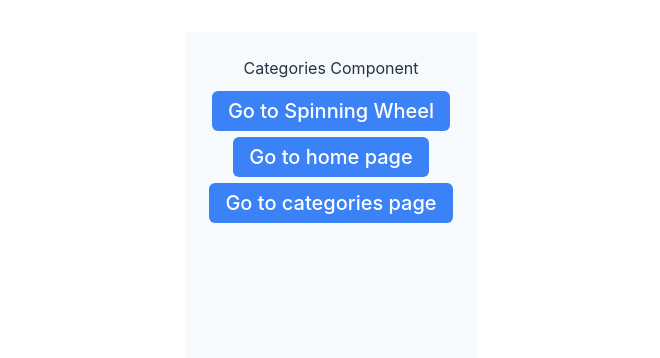
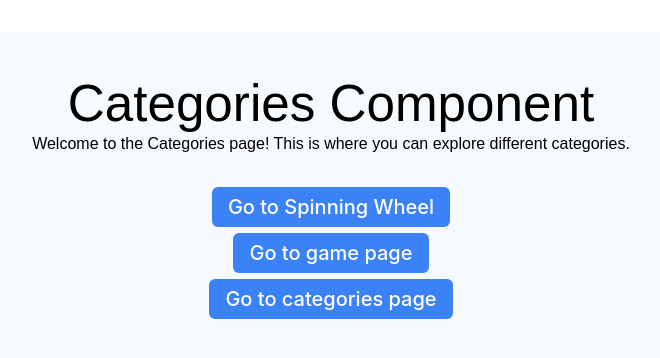
Before and after one commit to kharishma0612/Don-t-pop-the-duckie-, a React (Vite) app in the folder DuckiePop/: page /categories in a window 1280 px wide. Shown: the top 358 px of the page, without its empty margins (309-969 px from the left). Built offline with nearby package versions, Linux system fonts and the light colour scheme.

Commit message:
changed routes

```diff
--- a/DuckiePop/src/App.jsx
+++ b/DuckiePop/src/App.jsx
@@ -11,9 +11,9 @@ function App() {
     <Router>
       <div className="container">
         <Routes>
-          <Route path="/" element={<DuckieGame />} />
+          <Route path="/" element={<Home/>} />
           <Route path="/wheel" element={<Wheel />} />
-          <Route path="/home" element={<Home />} />
+          <Route path="/game" element={<DuckieGame />} />
           <Route path="/categories" element={<Categories />} />
         </Routes>
 
@@ -23,8 +23,8 @@ function App() {
           </Link>
         </div>
         <div className="mt-4">
-          <Link to="/home" className="button">
-            Go to home page
+          <Link to="/game" className="button">
+            Go to game page
           </Link>
         </div>
         <div className="mt-4">
--- a/DuckiePop/src/Categories.jsx
+++ b/DuckiePop/src/Categories.jsx
@@ -1,9 +1,15 @@
+// Categories.jsx
 // Categories.jsx
 
 import React from 'react';
 
 const Categories = () => {
-  return <div>Categories Component</div>;
+  return (
+    <div style={{ textAlign: 'center', padding: '20px', fontFamily: 'Arial, sans-serif' ,color: 'black' }}>
+      <h1>Categories Component</h1>
+      <p>Welcome to the Categories page! This is where you can explore different categories.</p>
+    </div>
+  );
 };
 
-export default Categories;  // Ensure this line exists
+export default Categories;
```
